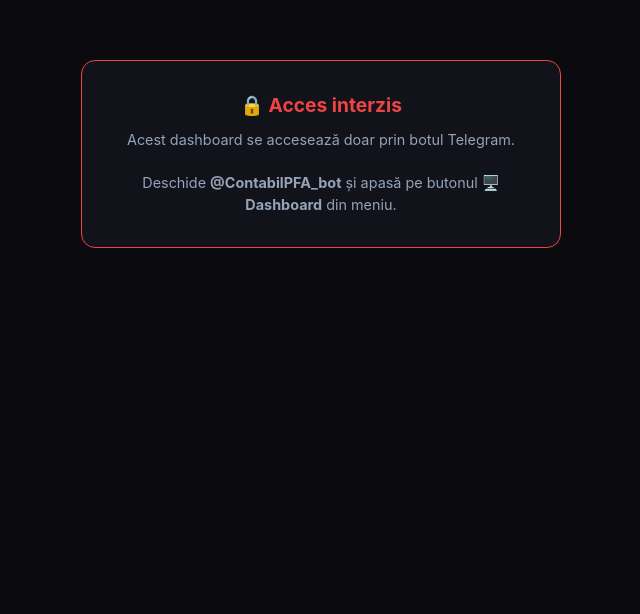
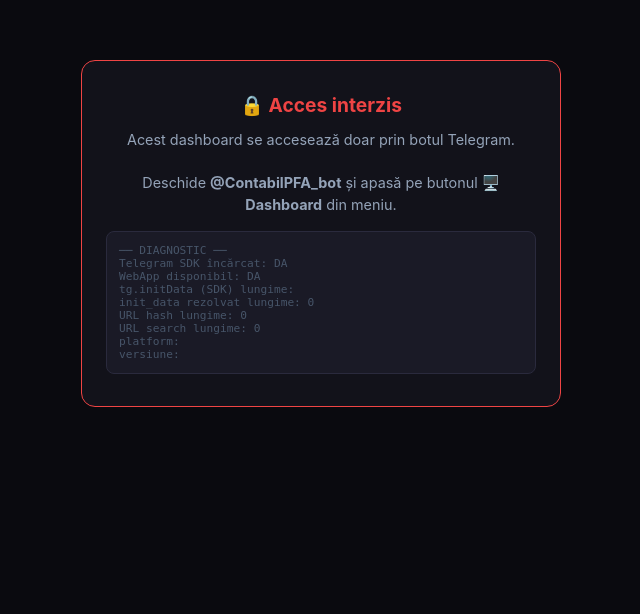
Before and after one commit to iaraistefan/bot-contabil-pfa, a Flask app: page /dashboard in a window 1280 px wide. Shown: the top 614 px of the page, without its empty margins (319-959 px from the left). Run offline with Flask 3, Linux system fonts and the light colour scheme; parts of the project's set-up code (start-up, migrations or seed data) failed here and were passed over; some libraries are stand-ins or nearby versions.

Commit message:
Update dashboard.html

```diff
--- a/app/http/templates/dashboard.html
+++ b/app/http/templates/dashboard.html
@@ -34,7 +34,7 @@
       overflow-x: hidden;
     }
 
-    /* ── HEADER ── */
+    /* HEADER */
     .header {
       background: linear-gradient(135deg, var(--accent), var(--accent2));
       padding: 16px 16px 20px;
@@ -55,11 +55,7 @@
       align-items: center;
       margin-bottom: 4px;
     }
-    .header-title {
-      font-size: 1.1rem;
-      font-weight: 700;
-      letter-spacing: -0.01em;
-    }
+    .header-title { font-size: 1.1rem; font-weight: 700; letter-spacing: -0.01em; }
     .header-badge {
       background: rgba(255,255,255,0.2);
       padding: 3px 10px;
@@ -67,12 +63,9 @@
       font-size: 0.72rem;
       font-weight: 600;
     }
-    .header-subtitle {
-      font-size: 0.78rem;
-      opacity: 0.75;
-    }
+    .header-subtitle { font-size: 0.78rem; opacity: 0.75; }
 
-    /* ── PERIOD SELECTOR ── */
+    /* PERIOD SELECTOR */
     .period-row {
       display: flex;
       gap: 8px;
@@ -83,7 +76,6 @@
       -webkit-overflow-scrolling: touch;
     }
     .period-row::-webkit-scrollbar { display: none; }
-
     .period-chip {
       flex-shrink: 0;
       padding: 6px 14px;
@@ -102,7 +94,7 @@
       font-weight: 600;
     }
 
-    /* ── TABS ── */
+    /* TABS */
     .tabs {
       display: flex;
       background: var(--bg2);
@@ -111,7 +103,6 @@
       -webkit-overflow-scrolling: touch;
     }
     .tabs::-webkit-scrollbar { display: none; }
-
     .tab {
       flex-shrink: 0;
       padding: 11px 16px;
@@ -129,18 +120,15 @@
       font-weight: 700;
     }
 
-    /* ── TAB CONTENT ── */
     .tab-content { display: none; padding: 16px; }
     .tab-content.active { display: block; }
 
-    /* ── CARDS GRID ── */
     .cards {
       display: grid;
       grid-template-columns: 1fr 1fr;
       gap: 10px;
       margin-bottom: 16px;
     }
-
     .card {
       background: var(--bg2);
       border: 1px solid var(--border);
@@ -160,11 +148,7 @@
     .card.red::after { background: var(--red); }
     .card.yellow::after { background: var(--yellow); }
     .card.blue::after { background: var(--blue); }
-
-    .card-icon {
-      font-size: 1.3rem;
-      margin-bottom: 6px;
-    }
+    .card-icon { font-size: 1.3rem; margin-bottom: 6px; }
     .card-label {
       font-size: 0.7rem;
       color: var(--text3);
@@ -182,13 +166,8 @@
     .card-value.red { color: var(--red); }
     .card-value.yellow { color: var(--yellow); }
     .card-value.blue { color: var(--blue); }
-    .card-sub {
-      font-size: 0.68rem;
-      color: var(--text3);
-      margin-top: 4px;
-    }
+    .card-sub { font-size: 0.68rem; color: var(--text3); margin-top: 4px; }
 
-    /* ── SECTION TITLE ── */
     .section-title {
       font-size: 0.78rem;
       font-weight: 700;
@@ -198,7 +177,6 @@
       margin: 16px 0 10px;
     }
 
-    /* ── CHART ── */
     .chart-card {
       background: var(--bg2);
       border: 1px solid var(--border);
@@ -214,9 +192,7 @@
     }
     .chart-wrap { position: relative; height: 160px; }
 
-    /* ── TX LIST ── */
     .tx-list { display: flex; flex-direction: column; gap: 8px; }
-
     .tx-item {
       background: var(--bg2);
       border: 1px solid var(--border);
@@ -226,7 +202,6 @@
       align-items: center;
       gap: 12px;
     }
-
     .tx-icon {
       width: 36px; height: 36px;
       border-radius: 10px;
@@ -240,7 +215,6 @@
     .tx-icon.EXPENSE { background: rgba(239,68,68,0.15); }
     .tx-icon.VAT_OUT { background: rgba(245,158,11,0.15); }
     .tx-icon.VAT_IN { background: rgba(59,130,246,0.15); }
-
     .tx-info { flex: 1; min-width: 0; }
     .tx-category {
       font-size: 0.82rem;
@@ -249,12 +223,7 @@
       overflow: hidden;
       text-overflow: ellipsis;
     }
-    .tx-meta {
-      font-size: 0.72rem;
-      color: var(--text3);
-      margin-top: 2px;
-    }
-
+    .tx-meta { font-size: 0.72rem; color: var(--text3); margin-top: 2px; }
     .tx-amount {
       font-size: 0.88rem;
       font-weight: 700;
@@ -266,15 +235,8 @@
     .tx-amount.EXPENSE { color: var(--red); }
     .tx-amount.VAT_OUT { color: var(--yellow); }
     .tx-amount.VAT_IN { color: var(--blue); }
+    .tx-deductible { font-size: 0.68rem; color: var(--text3); text-align: right; margin-top: 2px; }
 
-    .tx-deductible {
-      font-size: 0.68rem;
-      color: var(--text3);
-      text-align: right;
-      margin-top: 2px;
-    }
-
-    /* ── SUMMARY ROWS ── */
     .summary-list { display: flex; flex-direction: column; gap: 6px; }
     .summary-row {
       display: flex;
@@ -288,7 +250,6 @@
     .summary-label { font-size: 0.82rem; color: var(--text2); }
     .summary-value { font-size: 0.88rem; font-weight: 700; font-variant-numeric: tabular-nums; }
 
-    /* ── PROFIT BAR ── */
     .profit-card {
       background: linear-gradient(135deg, rgba(79,70,229,0.2), rgba(124,58,237,0.2));
       border: 1px solid rgba(79,70,229,0.4);
@@ -303,7 +264,6 @@
     .profit-value.negative { color: var(--red); }
     .profit-sub { font-size: 0.72rem; color: var(--text3); margin-top: 4px; }
 
-    /* ── LOADING ── */
     .loading {
       display: flex;
       flex-direction: column;
@@ -322,15 +282,8 @@
       animation: spin 0.7s linear infinite;
     }
     @keyframes spin { to { transform: rotate(360deg); } }
+    .empty { text-align: center; padding: 32px 16px; color: var(--text3); font-size: 0.85rem; }
 
-    .empty {
-      text-align: center;
-      padding: 32px 16px;
-      color: var(--text3);
-      font-size: 0.85rem;
-    }
-
-    /* ── AUTH ERROR ── */
     .auth-error {
       max-width: 480px;
       margin: 60px auto;
@@ -340,18 +293,22 @@
       border-radius: 14px;
       text-align: center;
     }
-    .auth-error h2 {
-      color: var(--red);
-      font-size: 1.2rem;
-      margin-bottom: 12px;
-    }
-    .auth-error p {
-      color: var(--text2);
-      font-size: 0.9rem;
-      line-height: 1.5;
+    .auth-error h2 { color: var(--red); font-size: 1.2rem; margin-bottom: 12px; }
+    .auth-error p { color: var(--text2); font-size: 0.9rem; line-height: 1.5; }
+    .debug-box {
+      margin-top: 16px;
+      padding: 12px;
+      background: var(--bg3);
+      border: 1px solid var(--border);
+      border-radius: 8px;
+      font-size: 0.7rem;
+      color: var(--text3);
+      text-align: left;
+      white-space: pre-wrap;
+      word-break: break-all;
+      font-family: monospace;
     }
 
-    /* ── EXPORT BUTTON ── */
     .export-btn {
       display: flex;
       align-items: center;
@@ -370,11 +327,9 @@
       text-decoration: none;
     }
     .export-btn:active { opacity: 0.85; }
-
     .export-row { display: flex; gap: 8px; margin-top: 16px; }
     .export-row .export-btn { margin-top: 0; }
 
-    /* ── VAT SECTION ── */
     .vat-alert {
       background: rgba(245,158,11,0.1);
       border: 1px solid rgba(245,158,11,0.3);
@@ -382,19 +337,9 @@
       padding: 12px 14px;
       margin-bottom: 12px;
     }
-    .vat-alert-title {
-      font-size: 0.8rem;
-      font-weight: 700;
-      color: var(--yellow);
-      margin-bottom: 4px;
-    }
-    .vat-alert-text {
-      font-size: 0.75rem;
-      color: var(--text2);
-      line-height: 1.5;
-    }
+    .vat-alert-title { font-size: 0.8rem; font-weight: 700; color: var(--yellow); margin-bottom: 4px; }
+    .vat-alert-text { font-size: 0.75rem; color: var(--text2); line-height: 1.5; }
 
-    /* Safe area for notch phones */
     .bottom-safe { height: env(safe-area-inset-bottom, 16px); }
   </style>
 </head>
@@ -402,7 +347,6 @@
 
 <div id="app-content" style="display:none">
 
-<!-- HEADER -->
 <div class="header">
   <div class="header-top">
     <div class="header-title">🧾 Contabil PFA Pro</div>
@@ -411,10 +355,8 @@
   <div class="header-subtitle" id="header-subtitle">Dashboard fiscal</div>
 </div>
 
-<!-- PERIOD CHIPS -->
 <div class="period-row" id="period-chips"></div>
 
-<!-- TABS -->
 <div class="tabs">
   <div class="tab active" data-tab="sumar">📊 Sumar</div>
   <div class="tab" data-tab="tranzactii">💳 Tranzacții</div>
@@ -422,7 +364,6 @@
   <div class="tab" data-tab="export">⬇️ Export</div>
 </div>
 
-<!-- TAB: SUMAR -->
 <div class="tab-content active" id="tab-sumar">
   <div id="sumar-loading" class="loading">
     <div class="spin"></div>Se încarcă...
@@ -433,7 +374,6 @@
       <div class="profit-value" id="s-profit">0.00 RON</div>
       <div class="profit-sub">venituri − cheltuieli deductibile</div>
     </div>
-
     <div class="cards">
       <div class="card green">
         <div class="card-icon">💰</div>
@@ -460,20 +400,17 @@
         <div class="card-sub">în perioada selectată</div>
       </div>
     </div>
-
     <div class="chart-card">
       <div class="chart-title">📊 Distribuție cheltuieli</div>
       <div class="chart-wrap">
         <canvas id="expense-chart"></canvas>
       </div>
     </div>
-
     <div class="section-title">Detaliu cheltuieli</div>
     <div class="summary-list" id="expense-breakdown"></div>
   </div>
 </div>
 
-<!-- TAB: TRANZACȚII -->
 <div class="tab-content" id="tab-tranzactii">
   <div id="tx-loading" class="loading" style="display:none">
     <div class="spin"></div>Se încarcă...
@@ -481,7 +418,6 @@
   <div id="tx-list" class="tx-list"></div>
 </div>
 
-<!-- TAB: TVA D301 -->
 <div class="tab-content" id="tab-tva">
   <div id="tva-loading" class="loading" style="display:none">
     <div class="spin"></div>Se încarcă...
@@ -494,7 +430,6 @@
         <strong>D390</strong>. Verificați cu contabilul.
       </div>
     </div>
-
     <div class="summary-list">
       <div class="summary-row">
         <div class="summary-label">🧾 Bază impozabilă</div>
@@ -513,13 +448,11 @@
         <div class="summary-value" id="v-net" style="color:var(--yellow)">—</div>
       </div>
     </div>
-
     <div class="section-title" style="margin-top:20px">Tranzacții TVA</div>
     <div class="tx-list" id="vat-tx-list"></div>
   </div>
 </div>
 
-<!-- TAB: EXPORT -->
 <div class="tab-content" id="tab-export">
   <div class="section-title">Exportă date</div>
   <div class="summary-list">
@@ -532,7 +465,6 @@
       <div class="summary-value" id="exp-txcount" style="color:var(--text)">—</div>
     </div>
   </div>
-
   <div class="export-row">
     <a id="exp-btn-tx" class="export-btn" href="#" target="_blank">
       📊 CSV Tranzacții
@@ -548,7 +480,6 @@
 
 </div> <!-- /app-content -->
 
-<!-- AUTH ERROR (shown if not authenticated) -->
 <div id="auth-error" class="auth-error" style="display:none">
   <h2>🔒 Acces interzis</h2>
   <p>
@@ -556,14 +487,41 @@
     Deschide <strong>@ContabilPFA_bot</strong> și apasă pe
     butonul <strong>🖥️ Dashboard</strong> din meniu.
   </p>
+  <pre id="debug-box" class="debug-box"></pre>
 </div>
 
 <script>
   // ==========================================================
-  //                    AUTH SETUP
+  //          AUTH SETUP — rezolvare init_data din 3 surse
   // ==========================================================
   const tg = window.Telegram?.WebApp;
-  const initData = tg?.initData || "";
+
+  // Telegram poate livra init_data in mai multe locuri. Le incercam pe rand:
+  //  1. SDK: tg.initData
+  //  2. URL fragment:  #tgWebAppData=...
+  //  3. Query string:  ?tgWebAppData=...
+  function resolveInitData() {
+    // Sursa 1 — SDK
+    if (tg && tg.initData && tg.initData.length > 0) {
+      return tg.initData;
+    }
+    // Sursa 2 — fragment URL (#...)
+    try {
+      const raw = (window.location.hash || "").replace(/^#/, "");
+      const hp = new URLSearchParams(raw);
+      const fromHash = hp.get("tgWebAppData");
+      if (fromHash && fromHash.length > 0) return fromHash;
+    } catch (e) {}
+    // Sursa 3 — query string (?...)
+    try {
+      const sp = new URLSearchParams(window.location.search || "");
+      const fromQuery = sp.get("tgWebAppData");
+      if (fromQuery && fromQuery.length > 0) return fromQuery;
+    } catch (e) {}
+    return "";
+  }
+
+  const initData = resolveInitData();
 
   if (tg) {
     tg.ready();
@@ -579,7 +537,24 @@
     }
   }
 
-  // Custom fetch wrapper care apendizează automat header-ul Telegram init_data
+  // Panou de diagnostic — afisat doar daca auth-ul esueaza
+  function buildDebugInfo() {
+    const t = window.Telegram && window.Telegram.WebApp;
+    const lines = [
+      "── DIAGNOSTIC ──",
+      "Telegram SDK încărcat: " + (window.Telegram ? "DA" : "NU"),
+      "WebApp disponibil: " + (t ? "DA" : "NU"),
+      "tg.initData (SDK) lungime: " + ((t && t.initData && t.initData.length) || 0),
+      "init_data rezolvat lungime: " + (initData ? initData.length : 0),
+      "URL hash lungime: " + ((window.location.hash || "").length),
+      "URL search lungime: " + ((window.location.search || "").length),
+      "platform: " + ((t && t.platform) || "?"),
+      "versiune: " + ((t && t.version) || "?"),
+    ];
+    return lines.join("\n");
+  }
+
+  // Custom fetch — ataseaza automat header-ul Telegram init_data
   async function authFetch(url, options = {}) {
     const headers = options.headers || {};
     if (initData) {
@@ -588,20 +563,25 @@
     return fetch(url, { ...options, headers });
   }
 
-  // Verificare inițială: e auth-ul valid?
+  function showAuthError() {
+    document.getElementById("auth-error").style.display = "block";
+    document.getElementById("app-content").style.display = "none";
+    const box = document.getElementById("debug-box");
+    if (box) box.textContent = buildDebugInfo();
+  }
+
   async function checkAuth() {
     try {
       const r = await authFetch("/api/v1/documents");
       if (r.status === 401) {
-        document.getElementById("auth-error").style.display = "block";
-        document.getElementById("app-content").style.display = "none";
+        showAuthError();
         return false;
       }
       document.getElementById("app-content").style.display = "block";
       document.getElementById("auth-error").style.display = "none";
       return true;
     } catch (e) {
-      document.getElementById("auth-error").style.display = "block";
+      showAuthError();
       return false;
     }
   }
@@ -706,20 +686,15 @@
     const content = document.getElementById("sumar-content");
     loading.style.display = "flex";
     content.style.display = "none";
-
     try {
       const totals = await fetchTotals();
-
       const profitEl = document.getElementById("s-profit");
       profitEl.textContent = fmt(totals.profit_estimated);
       profitEl.className = "profit-value " + (totals.profit_estimated >= 0 ? "positive" : "negative");
-
-      // Header subtitle = activitatea utilizatorului (din API)
       if (totals.activity_name) {
         document.getElementById("header-subtitle").textContent =
           (totals.activity_icon || "📊") + " " + totals.activity_name;
       }
-
       document.getElementById("s-income").textContent = fmt(totals.income_total);
       document.getElementById("s-income-sub").textContent =
         `${totals.tx_count || 0} tranzacții`;
@@ -728,9 +703,7 @@
         `brut: ${fmt(totals.expense_total_brut)}`;
       document.getElementById("s-vat").textContent = fmt(totals.vat_out_total);
       document.getElementById("s-txcount").textContent = totals.tx_count;
-
       renderExpenseChart(totals);
-
       const breakdown = document.getElementById("expense-breakdown");
       breakdown.innerHTML = "";
       const items = totals.expense_breakdown || [];
@@ -751,7 +724,6 @@
             </div>`;
         });
       }
-
       loading.style.display = "none";
       content.style.display = "block";
     } catch(e) {
@@ -762,7 +734,6 @@
   function renderExpenseChart(totals) {
     const ctx = document.getElementById("expense-chart").getContext("2d");
     if (expenseChart) expenseChart.destroy();
-
     const items = totals.expense_breakdown || [];
     const labels = items.map(i => i.label);
     const data = items.map(i => i.amount_brut);
@@ -770,13 +741,11 @@
       "#3b82f6", "#8b5cf6", "#10b981", "#f59e0b",
       "#ef4444", "#06b6d4", "#ec4899", "#84cc16"
     ];
-
     if (data.length === 0) {
       document.querySelector(".chart-card").style.display = "none";
       return;
     }
     document.querySelector(".chart-card").style.display = "block";
-
     expenseChart = new Chart(ctx, {
       type: "doughnut",
       data: {
@@ -795,12 +764,7 @@
         plugins: {
           legend: {
             position: "right",
-            labels: {
-              color: "#94a3b8",
-              font: { size: 11 },
-              boxWidth: 12,
-              padding: 10,
-            }
+            labels: { color: "#94a3b8", font: { size: 11 }, boxWidth: 12, padding: 10 }
           },
           tooltip: {
             callbacks: {
@@ -850,20 +814,16 @@
     const content = document.getElementById("tva-content");
     loading.style.display = "flex";
     content.style.display = "none";
-
     try {
       const [totals, txs] = await Promise.all([fetchTotals(), fetchTxs()]);
-
       const baseAmount = totals.vat_out_total > 0 ? totals.vat_out_total / 0.21 : 0;
       document.getElementById("v-base").textContent = fmt(baseAmount);
       document.getElementById("v-out").textContent = fmt(totals.vat_out_total);
       document.getElementById("v-in").textContent = fmt(totals.vat_in_total);
       document.getElementById("v-net").textContent = fmt(totals.vat_net);
-
       const vatTxs = txs.filter(t => t.tx_type === "VAT_OUT" || t.tx_type === "VAT_IN");
       const vatList = document.getElementById("vat-tx-list");
       vatList.innerHTML = "";
-
       if (vatTxs.length === 0) {
         vatList.innerHTML = '<div class="empty">📭 Nicio tranzacție TVA.</div>';
       } else {
@@ -879,7 +839,6 @@
             </div>`;
         });
       }
-
       loading.style.display = "none";
       content.style.display = "block";
     } catch(e) {
@@ -893,8 +852,6 @@
       document.getElementById("exp-period").textContent =
         `${MONTHS_FULL[currentMonth]} ${currentYear}`;
       document.getElementById("exp-txcount").textContent = totals.tx_count;
-      // Notă: export-urile CSV deschise direct nu pot trimite header X-Telegram-Init-Data
-      // Pentru moment păstrăm link-uri normale; dacă nu e auth, va da 401
       document.getElementById("exp-btn-tx").href =
         `/api/v1/transactions/export/${currentYear}/${currentMonth}`;
       document.getElementById("exp-btn-rez").href =
```
